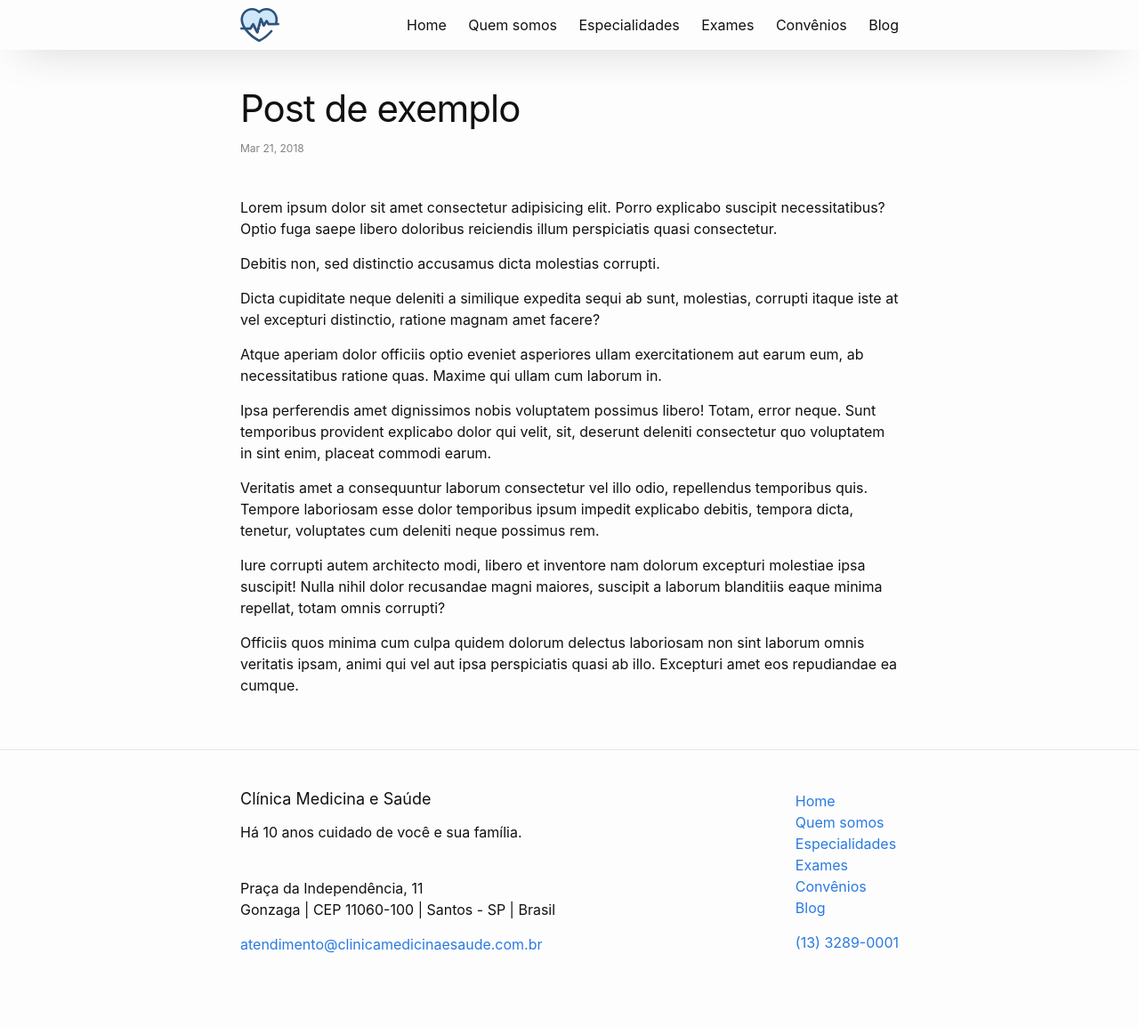
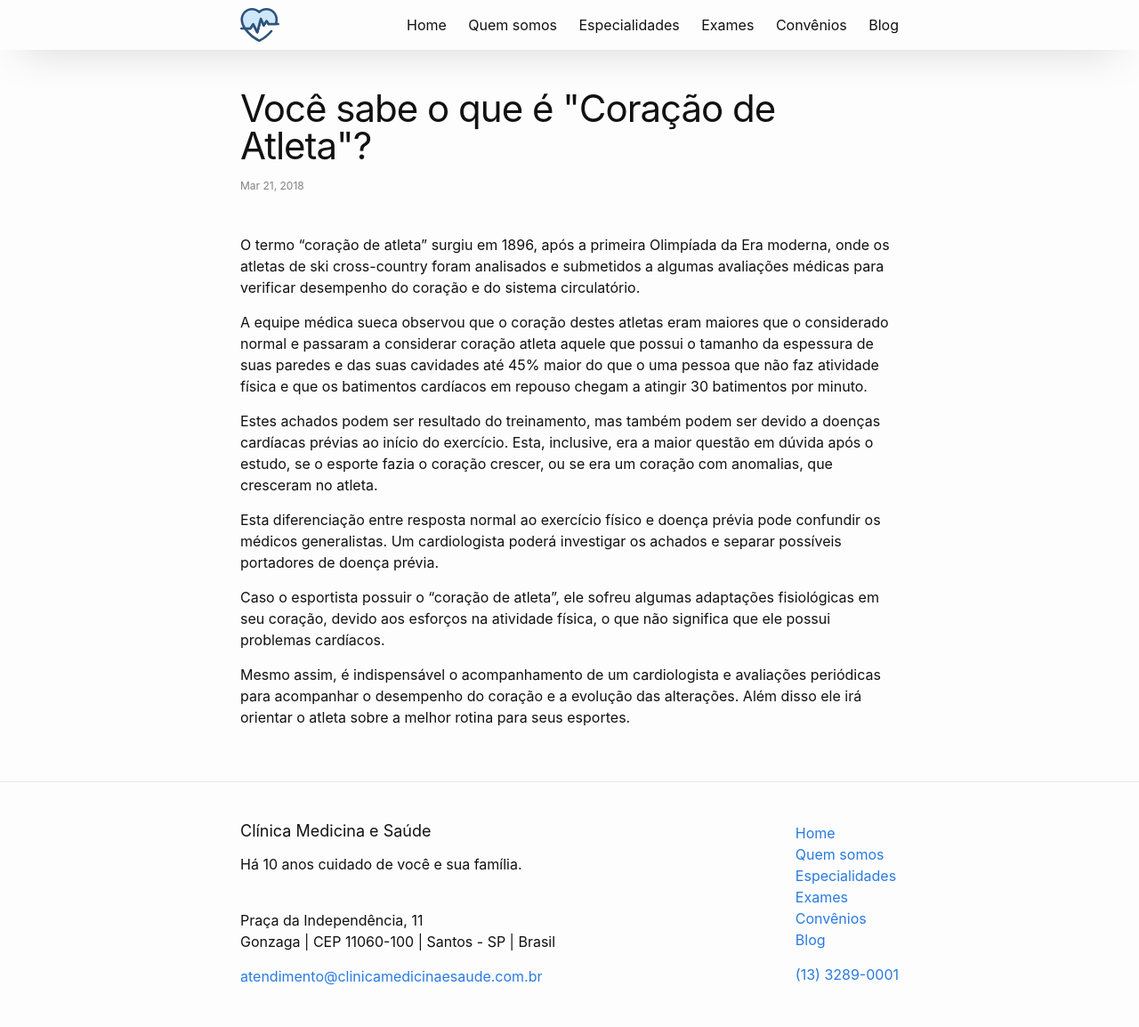
Before and after one commit to CopaTecnologia/medicinaesaude, a Jekyll site: the page built from _posts/2018-03-21-post-de-exemplo.markdown, in a window 1280 px wide. Shown: the whole page at 89% size. Built offline with Jekyll 4.4.1, drawn with Linux system fonts in a browser that asks for light colours; before the commit the page ends 1118 px from its top, so only the background shows below that.

Commit message:
Updated Post De Exemplo

```diff
--- a/_posts/2018-03-21-post-de-exemplo.markdown
+++ b/_posts/2018-03-21-post-de-exemplo.markdown
@@ -1,20 +1,16 @@
 ---
-title: Post de exemplo
+title: Você sabe o que é "Coração de Atleta"?
 date: 2018-03-21 00:00:00 -03:00
 ---
 
-Lorem ipsum dolor sit amet consectetur adipisicing elit. Porro explicabo suscipit necessitatibus? Optio fuga saepe libero doloribus reiciendis illum perspiciatis quasi consectetur.
+O termo “coração de atleta” surgiu em 1896, após a primeira Olimpíada da Era moderna, onde os atletas de ski cross-country foram analisados e submetidos a algumas avaliações médicas para verificar desempenho do coração e do sistema circulatório.
 
-Debitis non, sed distinctio accusamus dicta molestias corrupti.
+A equipe médica sueca observou que o coração destes atletas eram maiores que o considerado normal e passaram a considerar coração atleta aquele que possui o tamanho da espessura de suas paredes e das suas cavidades até 45% maior do que o uma pessoa que não faz atividade física e que os batimentos cardíacos em repouso chegam a atingir 30 batimentos por minuto.
 
-Dicta cupiditate neque deleniti a similique expedita sequi ab sunt, molestias, corrupti itaque iste at vel excepturi distinctio, ratione magnam amet facere?
+Estes achados podem ser resultado do treinamento, mas também podem ser devido a doenças cardíacas prévias ao início do exercício. Esta, inclusive, era a maior questão em dúvida após o estudo, se o esporte fazia o coração crescer, ou se era um coração com anomalias, que cresceram no atleta.
 
-Atque aperiam dolor officiis optio eveniet asperiores ullam exercitationem aut earum eum, ab necessitatibus ratione quas. Maxime qui ullam cum laborum in.
+Esta diferenciação entre resposta normal ao exercício físico e doença prévia pode confundir os médicos generalistas. Um cardiologista poderá investigar os achados e separar possíveis portadores de doença prévia.
 
-Ipsa perferendis amet dignissimos nobis voluptatem possimus libero! Totam, error neque. Sunt temporibus provident explicabo dolor qui velit, sit, deserunt deleniti consectetur quo voluptatem in sint enim, placeat commodi earum.
+Caso o esportista possuir o “coração de atleta”, ele sofreu algumas adaptações fisiológicas em seu coração, devido aos esforços na atividade física, o que não significa que ele possui problemas cardíacos.
 
-Veritatis amet a consequuntur laborum consectetur vel illo odio, repellendus temporibus quis. Tempore laboriosam esse dolor temporibus ipsum impedit explicabo debitis, tempora dicta, tenetur, voluptates cum deleniti neque possimus rem.
-
-Iure corrupti autem architecto modi, libero et inventore nam dolorum excepturi molestiae ipsa suscipit! Nulla nihil dolor recusandae magni maiores, suscipit a laborum blanditiis eaque minima repellat, totam omnis corrupti?
-
-Officiis quos minima cum culpa quidem dolorum delectus laboriosam non sint laborum omnis veritatis ipsam, animi qui vel aut ipsa perspiciatis quasi ab illo. Excepturi amet eos repudiandae ea cumque.
+Mesmo assim, é indispensável o acompanhamento de um cardiologista e avaliações periódicas para acompanhar o desempenho do coração e a evolução das alterações. Além disso ele irá orientar o atleta sobre a melhor rotina para seus esportes.
```
